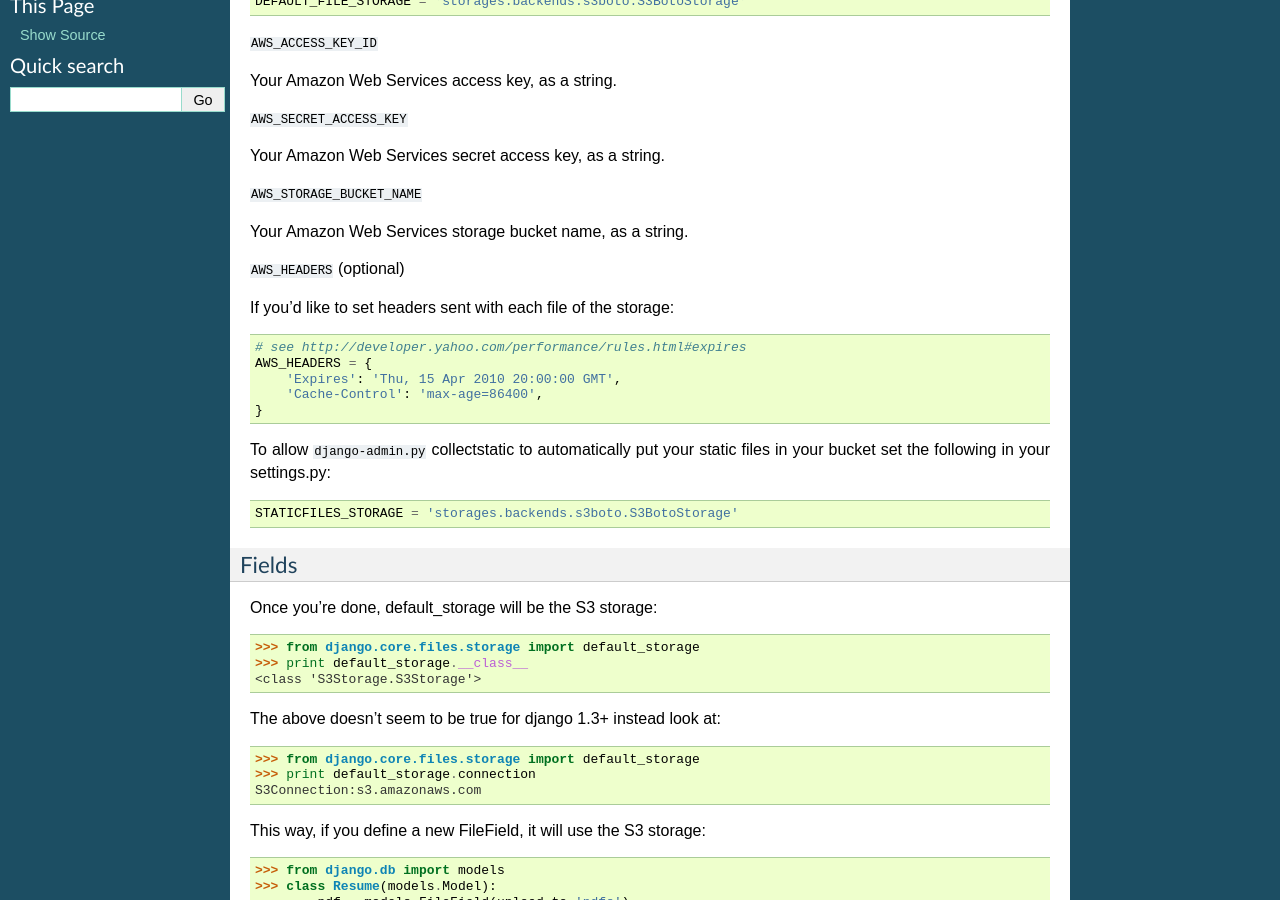
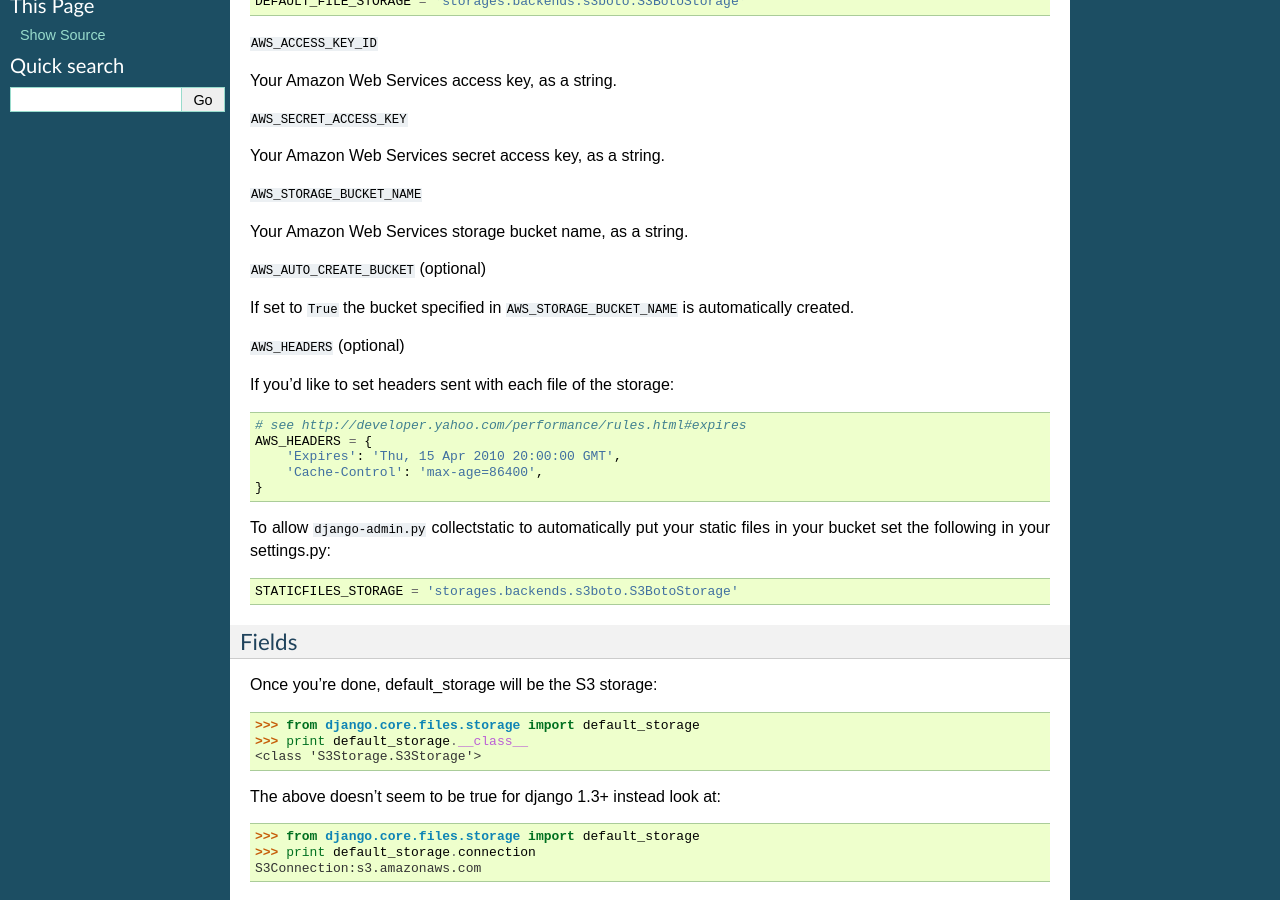
Before and after one commit to jschneier/django-storages, a Sphinx documentation site: the page built from docs/backends/amazon-S3.rst, in a window 1280 px wide and 900 px high, scrolled down 309 px. Built offline with Sphinx 7.4.7, drawn with Linux system fonts in a browser that asks for light colours.

Commit message:
[documentation][S3] adding AWS_AUTO_CREATE_BUCKET

```diff
--- a/docs/backends/amazon-S3.rst
+++ b/docs/backends/amazon-S3.rst
@@ -24,6 +24,11 @@ Your Amazon Web Services secret access key, as a string.
 ``AWS_STORAGE_BUCKET_NAME``
 
 Your Amazon Web Services storage bucket name, as a string.
+
+``AWS_AUTO_CREATE_BUCKET`` (optional)
+
+If set to ``True`` the bucket specified in ``AWS_STORAGE_BUCKET_NAME`` is automatically created.
+
 
 ``AWS_HEADERS`` (optional)
 
```
